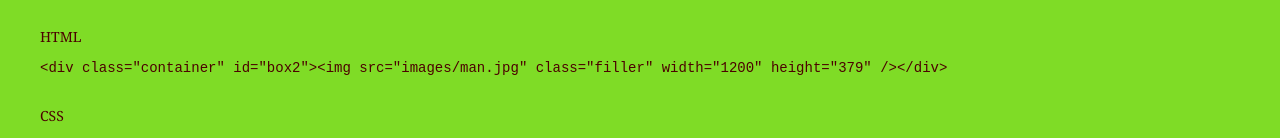
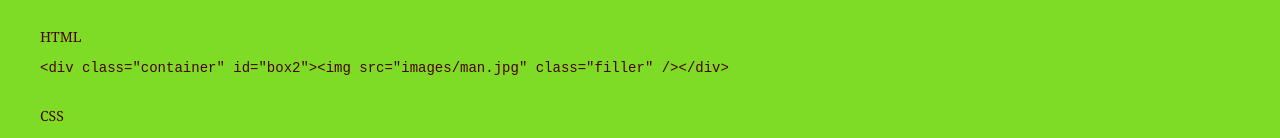
Before and after one commit to pumkincreative/fittrJS, a plain HTML site: page index.html in a window 1280 px wide. Shown: the part 4905-5043 px from the top of the page. Drawn offline with Linux system fonts and the light colour scheme.

Commit message:
tweak code sample

```diff
--- a/index.html
+++ b/index.html
@@ -207,7 +207,7 @@ $('.gappy').fittr({
         Notice also that the image dimensions aren't included in the "img" tag and instead are specified when calling the plugin.</p>
 <p>HTML</p>
 <pre class="prettyprint lang-html">
-&lt;div class="container" id="box2">&lt;img src="images/man.jpg" class="filler" width="1200" height="379" />&lt;/div>
+&lt;div class="container" id="box2">&lt;img src="images/man.jpg" class="filler" />&lt;/div>
 </pre>
 
 <p>CSS</p>
```
